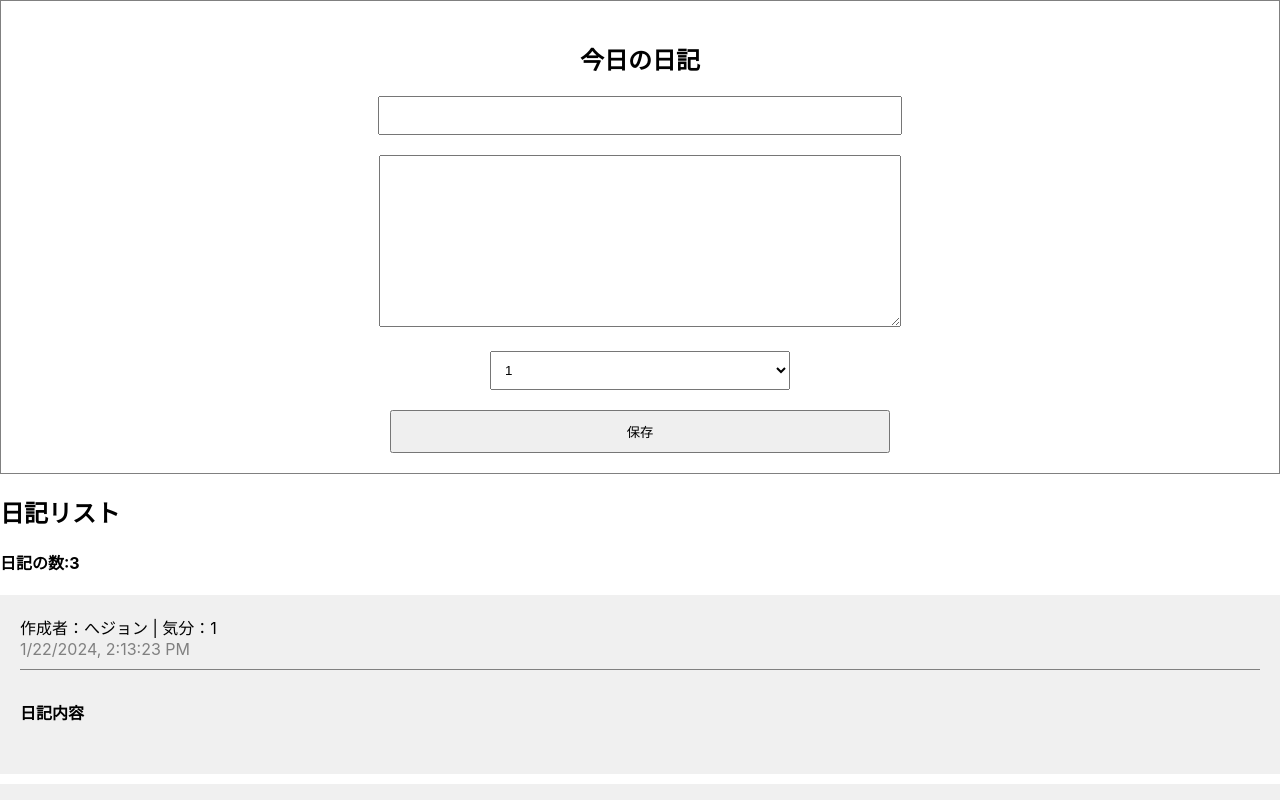
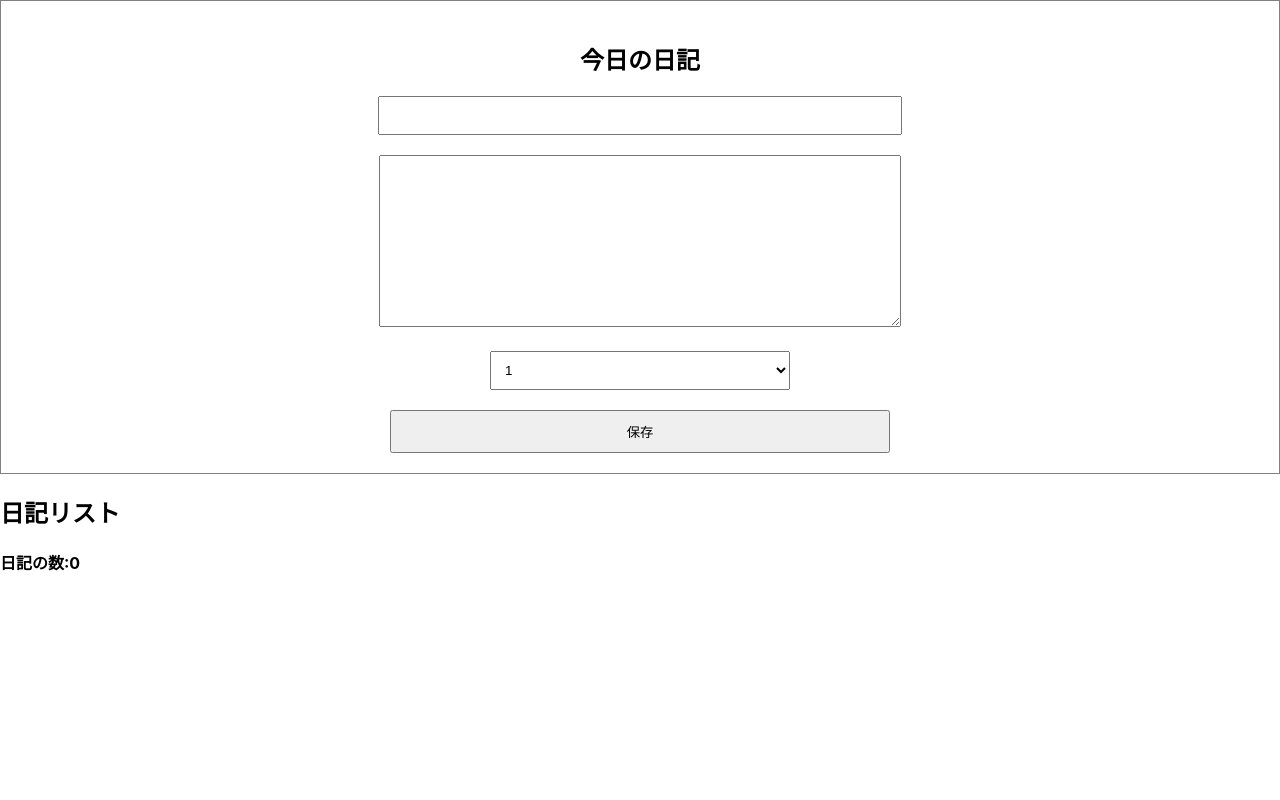
Before and after one commit to haejeong1108/simplediary, a React (Create React App) app: page / in a window 1280 px wide. Shown: the top 800 px of the page. Built offline with nearby package versions, Linux system fonts and the light colour scheme.

Commit message:
データ追加

```diff
--- a/src/App.js
+++ b/src/App.js
@@ -1,36 +1,54 @@
+import { useState, useRef } from "react";
 import "./App.css";
 import DiaryEditor from "./DiaryEditor";
 import DiaryList from "./DiaryList";
 
-const dummyList = [
-  {
-    id: 1,
-    author: "へジョン",
-    content: "日記内容",
-    emotion: 1,
-    created_date: new Date().getTime(),
-  },
-  {
-    id: 2,
-    author: "友達",
-    content: "日記内容２",
-    emotion: 3,
-    created_date: new Date().getTime(),
-  },
-  {
-    id: 3,
-    author: "ジジ",
-    content: "ニャーニャー",
-    emotion: 5,
-    created_date: new Date().getTime(),
-  },
-];
+// const dummyList = [
+//   {
+//     id: 1,
+//     author: "へジョン",
+//     content: "日記内容",
+//     emotion: 1,
+//     created_date: new Date().getTime(),
+//   },
+//   {
+//     id: 2,
+//     author: "友達",
+//     content: "日記内容２",
+//     emotion: 3,
+//     created_date: new Date().getTime(),
+//   },
+//   {
+//     id: 3,
+//     author: "ジジ",
+//     content: "ニャーニャー",
+//     emotion: 5,
+//     created_date: new Date().getTime(),
+//   },
+// ];
 
 function App() {
+  const [data, setData] = useState([]);
+
+  const dataId = useRef(0);
+
+  const onCreate = (author, content, emotion) => {
+    const created_date = new Date().getTime();
+    const newItem = {
+      author,
+      content,
+      emotion,
+      created_date,
+      id: dataId.current,
+    };
+    dataId.current += 1;
+    setData([newItem, ...data]);
+  };
+
   return (
     <div className="App">
-      <DiaryEditor />
-      <DiaryList diaryList={dummyList} />
+      <DiaryEditor onCreate={onCreate} />
+      <DiaryList diaryList={data} />
     </div>
   );
 }
--- a/src/DiaryEditor.js
+++ b/src/DiaryEditor.js
@@ -1,6 +1,6 @@
 import { useRef, useState } from "react";
 
-const DiaryEditor = () => {
+const DiaryEditor = ({ onCreate }) => {
   const authorInput = useRef();
   const contentInput = useRef();
 
@@ -26,7 +26,13 @@
       contentInput.current.focus();
       return;
     }
+    onCreate(state.author, state.content, state.emotion);
     alert("保存成功");
+    setState({
+      author: "",
+      content: "",
+      emotion: 1,
+    });
   };
 
   return (
```
